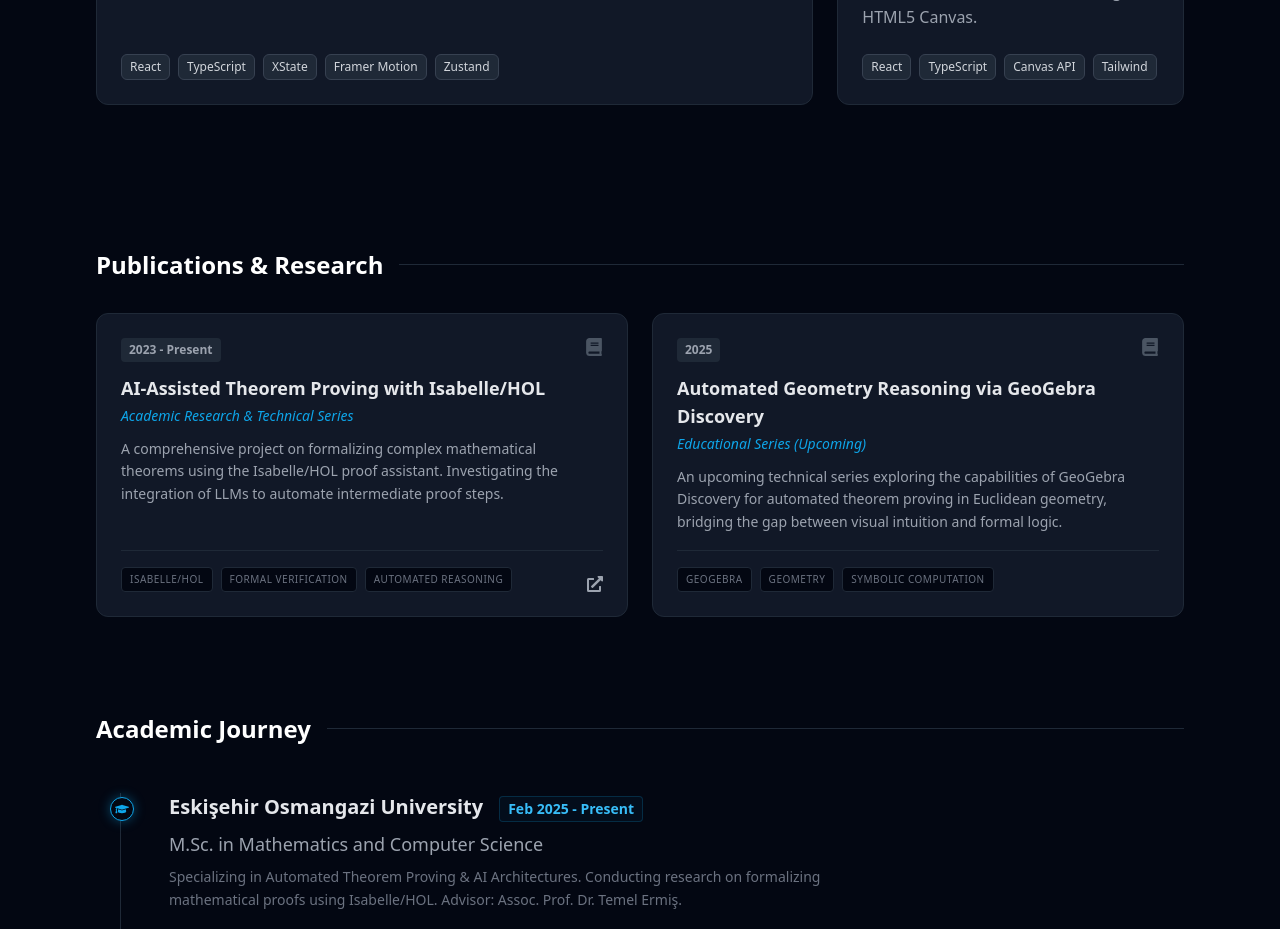
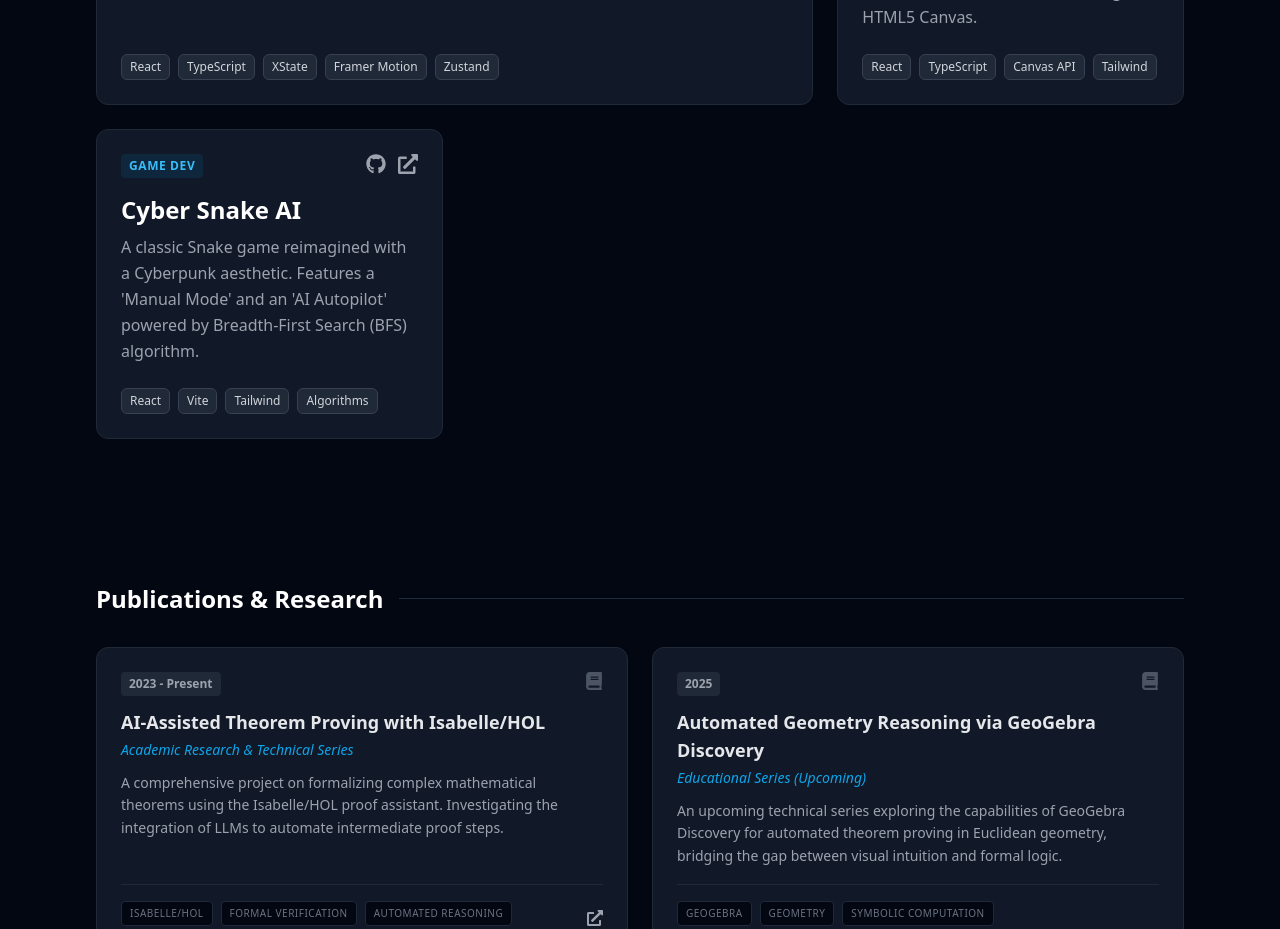
Before and after one commit to EfeArslan-Git-Hub/Efe-Arslan-Portfolio, a React (Vite) app: page / in a window 1280 px wide. Shown: the part 2200-3129 px from the top of the page. Built offline with nearby package versions, Linux system fonts and the light colour scheme.

Commit message:
Efe-Arslan-Portfolio

```diff
--- a/src/data/portfolio.js
+++ b/src/data/portfolio.js
@@ -103,6 +103,16 @@ export const projects = [
         category: "Algorithms & CS",
         span: "col-span-1"
     },
+    {
+        id: 5,
+        title: "Cyber Snake AI",
+        desc: "A classic Snake game reimagined with a Cyberpunk aesthetic. Features a 'Manual Mode' and an 'AI Autopilot' powered by Breadth-First Search (BFS) algorithm.",
+        techStack: ["React", "Vite", "Tailwind", "Algorithms"],
+        link: "https://cyber-snake-ai.vercel.app",
+        githubUrl: "https://github.com/EfeArslan-Git-Hub/Cyber-Snake-AI",
+        category: "Game Dev",
+        span: "col-span-1 row-span-1"
+    },
 
 
 ];
```
